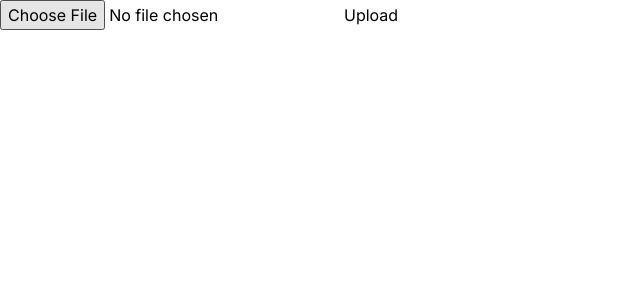
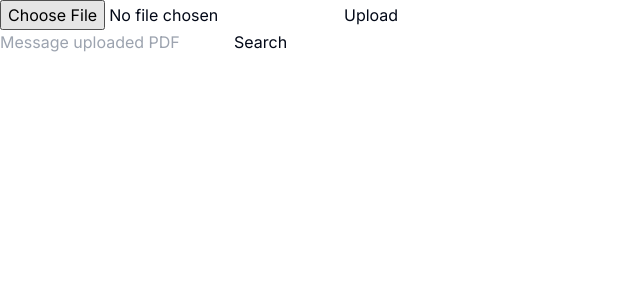
Before and after one commit to kllarena07/pdf-converser, a Next.js app in the folder frontend/: page / in a window 1280 px wide. Shown: the top 300 px of the page, without its empty margins (0-640 px from the left). Built offline with nearby package versions, Linux system fonts and the light colour scheme.

Commit message:
init(frontend): shadcn and input component

```diff
--- a/frontend/src/app/globals.css
+++ b/frontend/src/app/globals.css
@@ -1,3 +1,76 @@
 @tailwind base;
-@tailwind components;
-@tailwind utilities;
+  @tailwind components;
+  @tailwind utilities;
+
+  @layer base {
+    :root {
+      --background: 0 0% 100%;
+      --foreground: 222.2 84% 4.9%;
+
+      --card: 0 0% 100%;
+      --card-foreground: 222.2 84% 4.9%;
+
+      --popover: 0 0% 100%;
+      --popover-foreground: 222.2 84% 4.9%;
+
+      --primary: 222.2 47.4% 11.2%;
+      --primary-foreground: 210 40% 98%;
+
+      --secondary: 210 40% 96.1%;
+      --secondary-foreground: 222.2 47.4% 11.2%;
+
+      --muted: 210 40% 96.1%;
+      --muted-foreground: 215.4 16.3% 46.9%;
+
+      --accent: 210 40% 96.1%;
+      --accent-foreground: 222.2 47.4% 11.2%;
+
+      --destructive: 0 84.2% 60.2%;
+      --destructive-foreground: 210 40% 98%;
+
+      --border: 214.3 31.8% 91.4%;
+      --input: 214.3 31.8% 91.4%;
+      --ring: 222.2 84% 4.9%;
+
+      --radius: 0.5rem;
+    }
+
+    .dark {
+      --background: 222.2 84% 4.9%;
+      --foreground: 210 40% 98%;
+
+      --card: 222.2 84% 4.9%;
+      --card-foreground: 210 40% 98%;
+
+      --popover: 222.2 84% 4.9%;
+      --popover-foreground: 210 40% 98%;
+
+      --primary: 210 40% 98%;
+      --primary-foreground: 222.2 47.4% 11.2%;
+
+      --secondary: 217.2 32.6% 17.5%;
+      --secondary-foreground: 210 40% 98%;
+
+      --muted: 217.2 32.6% 17.5%;
+      --muted-foreground: 215 20.2% 65.1%;
+
+      --accent: 217.2 32.6% 17.5%;
+      --accent-foreground: 210 40% 98%;
+
+      --destructive: 0 62.8% 30.6%;
+      --destructive-foreground: 210 40% 98%;
+
+      --border: 217.2 32.6% 17.5%;
+      --input: 217.2 32.6% 17.5%;
+      --ring: 212.7 26.8% 83.9%;
+    }
+  }
+
+  @layer base {
+    * {
+      @apply border-border;
+    }
+    body {
+      @apply bg-background text-foreground;
+    }
+  }
--- a/frontend/src/app/page.tsx
+++ b/frontend/src/app/page.tsx
@@ -9,11 +9,35 @@
     console.log(await response.json());
   }
 
+  const queryFile = async (formData: FormData) => {
+    "use server";
+
+    const response = await fetch("http://127.0.0.1:8000/query/", {
+      method: "POST",
+      headers: {
+        "Content-Type": "application/json"
+      },
+      body: JSON.stringify({
+        query: formData.get("query"),
+        filename: "lab7"
+      })
+    });
+    console.log(await response.json());
+  }
+
   return (
     <main>
       <form action={uploadFile}>
-        <input name="pdf" type="file" accept="application/pdf" />
+        <label>
+          <input name="pdf" type="file" accept="application/pdf" />
+        </label>
         <button type="submit">Upload</button>
+      </form>
+      <form action={queryFile}>
+        <label>
+          <input name="query" type="text" placeholder="Message uploaded PDF" />
+        </label>
+        <button type="submit">Search</button>
       </form>
     </main>
   );
--- /dev/null
+++ b/frontend/src/components/ui/input.tsx
@@ -0,0 +1,25 @@
+import * as React from "react"
+
+import { cn } from "@/lib/utils"
+
+export interface InputProps
+  extends React.InputHTMLAttributes<HTMLInputElement> {}
+
+const Input = React.forwardRef<HTMLInputElement, InputProps>(
+  ({ className, type, ...props }, ref) => {
+    return (
+      <input
+        type={type}
+        className={cn(
+          "flex h-10 w-full rounded-md border border-input bg-background px-3 py-2 text-sm ring-offset-background file:border-0 file:bg-transparent file:text-sm file:font-medium placeholder:text-muted-foreground focus-visible:outline-none focus-visible:ring-2 focus-visible:ring-ring focus-visible:ring-offset-2 disabled:cursor-not-allowed disabled:opacity-50",
+          className
+        )}
+        ref={ref}
+        {...props}
+      />
+    )
+  }
+)
+Input.displayName = "Input"
+
+export { Input }
--- /dev/null
+++ b/frontend/src/lib/utils.ts
@@ -0,0 +1,6 @@
+import { type ClassValue, clsx } from "clsx"
+import { twMerge } from "tailwind-merge"
+
+export function cn(...inputs: ClassValue[]) {
+  return twMerge(clsx(inputs))
+}
--- a/frontend/tailwind.config.ts
+++ b/frontend/tailwind.config.ts
@@ -1,20 +1,80 @@
-import type { Config } from "tailwindcss";
+import type { Config } from "tailwindcss"
 
-const config: Config = {
+const config = {
+  darkMode: ["class"],
   content: [
-    "./src/pages/**/*.{js,ts,jsx,tsx,mdx}",
-    "./src/components/**/*.{js,ts,jsx,tsx,mdx}",
-    "./src/app/**/*.{js,ts,jsx,tsx,mdx}",
-  ],
+    './pages/**/*.{ts,tsx}',
+    './components/**/*.{ts,tsx}',
+    './app/**/*.{ts,tsx}',
+    './src/**/*.{ts,tsx}',
+	],
+  prefix: "",
   theme: {
+    container: {
+      center: true,
+      padding: "2rem",
+      screens: {
+        "2xl": "1400px",
+      },
+    },
     extend: {
-      backgroundImage: {
-        "gradient-radial": "radial-gradient(var(--tw-gradient-stops))",
-        "gradient-conic":
-          "conic-gradient(from 180deg at 50% 50%, var(--tw-gradient-stops))",
+      colors: {
+        border: "hsl(var(--border))",
+        input: "hsl(var(--input))",
+        ring: "hsl(var(--ring))",
+        background: "hsl(var(--background))",
+        foreground: "hsl(var(--foreground))",
+        primary: {
+          DEFAULT: "hsl(var(--primary))",
+          foreground: "hsl(var(--primary-foreground))",
+        },
+        secondary: {
+          DEFAULT: "hsl(var(--secondary))",
+          foreground: "hsl(var(--secondary-foreground))",
+        },
+        destructive: {
+          DEFAULT: "hsl(var(--destructive))",
+          foreground: "hsl(var(--destructive-foreground))",
+        },
+        muted: {
+          DEFAULT: "hsl(var(--muted))",
+          foreground: "hsl(var(--muted-foreground))",
+        },
+        accent: {
+          DEFAULT: "hsl(var(--accent))",
+          foreground: "hsl(var(--accent-foreground))",
+        },
+        popover: {
+          DEFAULT: "hsl(var(--popover))",
+          foreground: "hsl(var(--popover-foreground))",
+        },
+        card: {
+          DEFAULT: "hsl(var(--card))",
+          foreground: "hsl(var(--card-foreground))",
+        },
+      },
+      borderRadius: {
+        lg: "var(--radius)",
+        md: "calc(var(--radius) - 2px)",
+        sm: "calc(var(--radius) - 4px)",
+      },
+      keyframes: {
+        "accordion-down": {
+          from: { height: "0" },
+          to: { height: "var(--radix-accordion-content-height)" },
+        },
+        "accordion-up": {
+          from: { height: "var(--radix-accordion-content-height)" },
+          to: { height: "0" },
+        },
+      },
+      animation: {
+        "accordion-down": "accordion-down 0.2s ease-out",
+        "accordion-up": "accordion-up 0.2s ease-out",
       },
     },
   },
-  plugins: [],
-};
-export default config;
+  plugins: [require("tailwindcss-animate")],
+} satisfies Config
+
+export default config
```
Also changed, not shown: frontend/package.json (+9 -4 lines), frontend/components.json (added), 1 other file (tests, documents, lock files or other folders).
